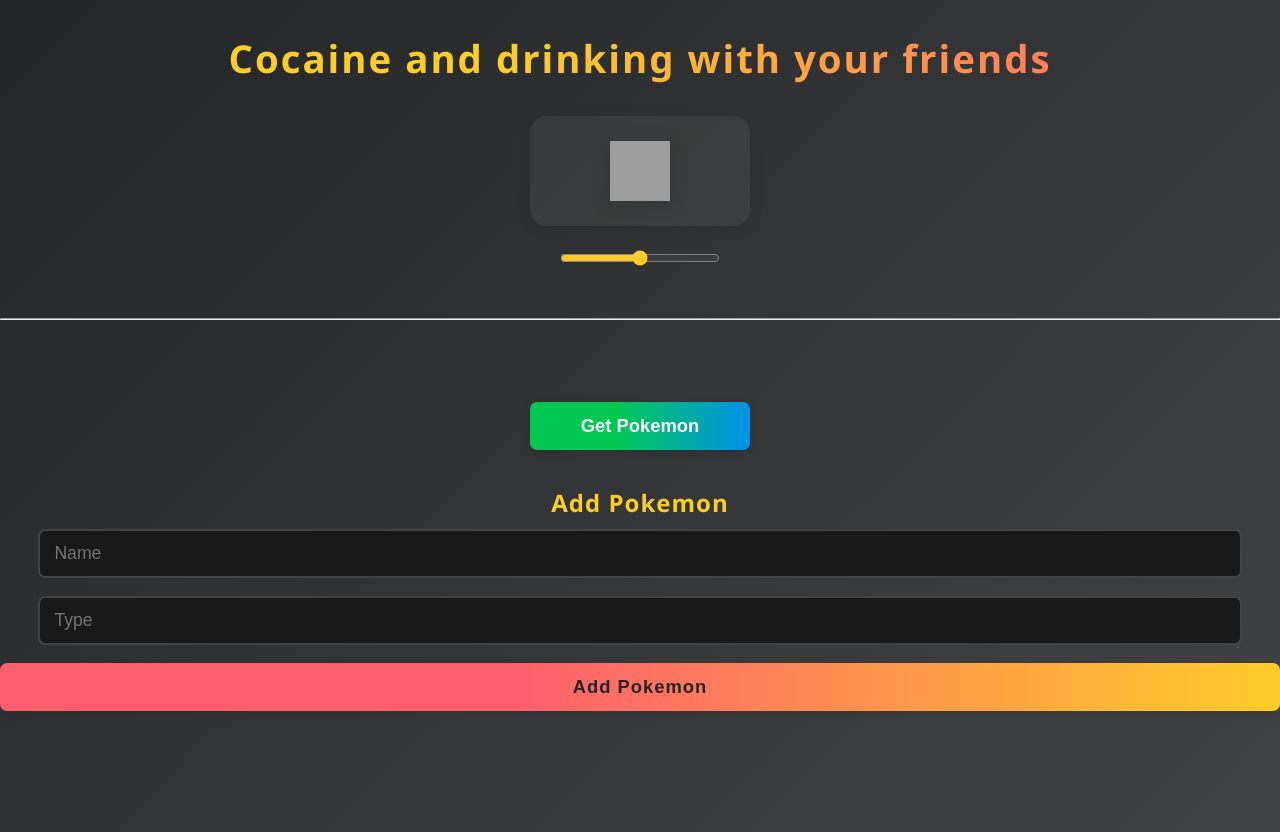
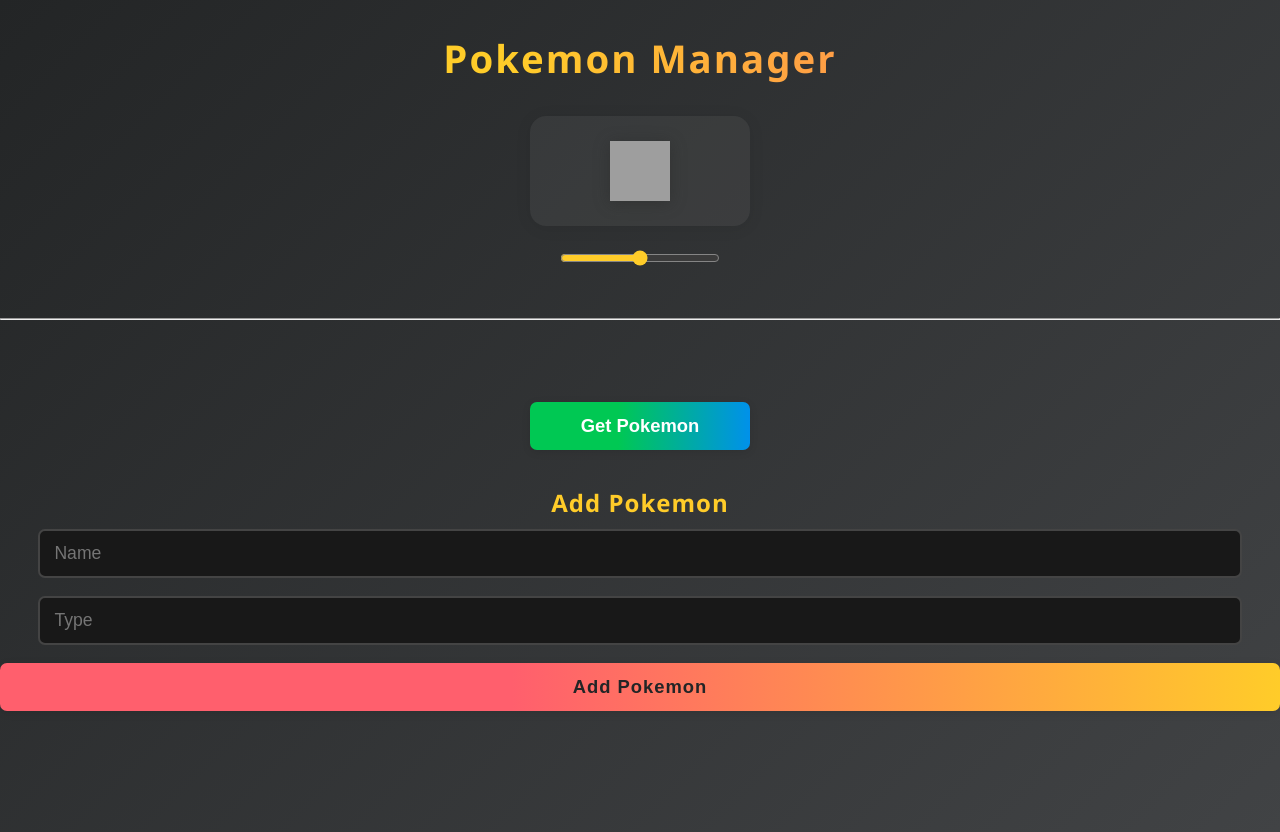
Before and after one commit to Trehaan/Pokemon, a website with bundled scripts: page public/index.html in a window 1280 px wide. Built offline with nearby package versions, Linux system fonts and the light colour scheme; grey boxes are pictures that could not be loaded; files whose address does not match are found by name.

Commit message:
changed header

```diff
--- a/public/index.html
+++ b/public/index.html
@@ -7,7 +7,7 @@
     <link rel="stylesheet" href="styles.css">
 </head>
 <body>
-    <h1>Cocaine and drinking with your friends</h1>
+    <h1>Pokemon Manager</h1>
     <div id = "container">
         <img id = "pokeball" class = "image" src = "https://www.freeiconspng.com/thumbs/pokeball-png/file-pokeball-png-0.png" alt = "MasterBall">
     </div>
```
